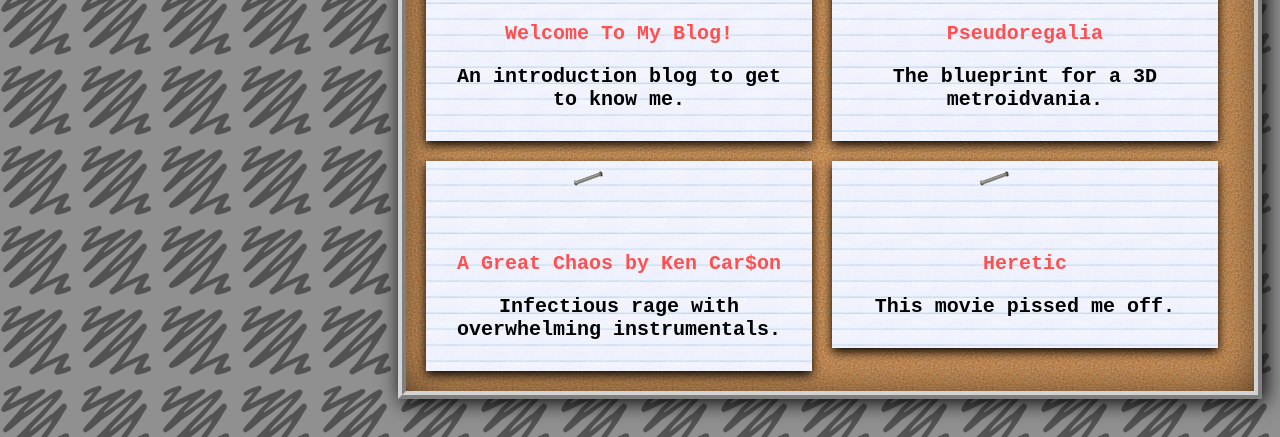
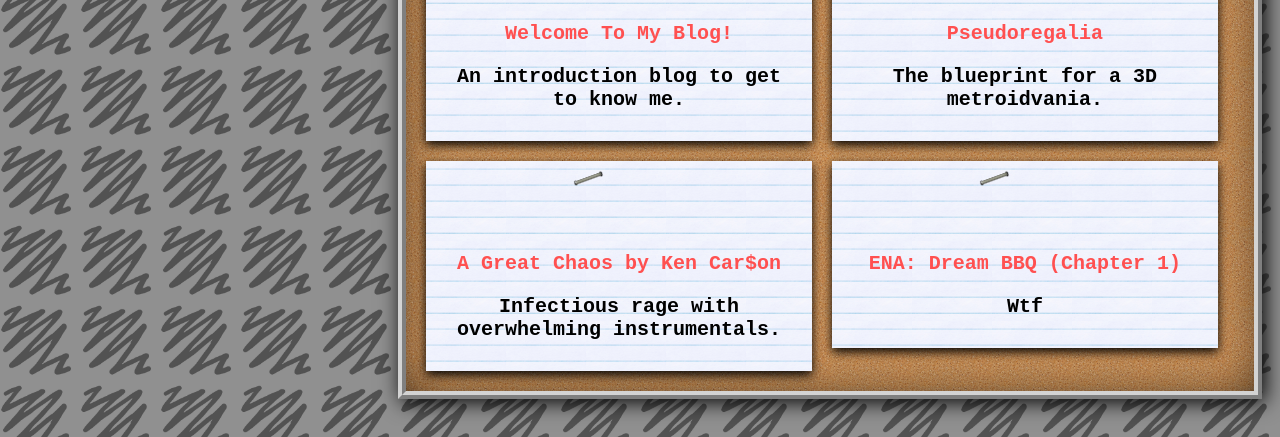
Before and after one commit to kidzizzle/WebbingSite, a plain HTML site: page index.html in a window 1280 px wide. Shown: the part 737-1174 px from the top of the page. Drawn offline with Linux system fonts and the light colour scheme.

Commit message:
Update navigation

```diff
--- a/index.html
+++ b/index.html
@@ -87,8 +87,8 @@
 						<div class="featuredpost centerText">
                             <img src="./images/staple.png" class="staple">
 							<br>
-							<a href="./pages/reviews/movietv/001_heretic.html">Heretic</a>
-							<p>This movie pissed me off.</p>
+							<a href="./pages/reviews/videogames/003_enadreambbqch1.html">ENA: Dream BBQ (Chapter 1)</a>
+							<p>Wtf</p>
 						</div>
 						<!--itemlistover-->
                     </div>
```
Also changed, not shown: pages/friends.html (+1 -1 lines), pages/reviewnav.html (+2 -0 lines), pages/reviews/videogamereviewnav.html (+2 -0 lines).
